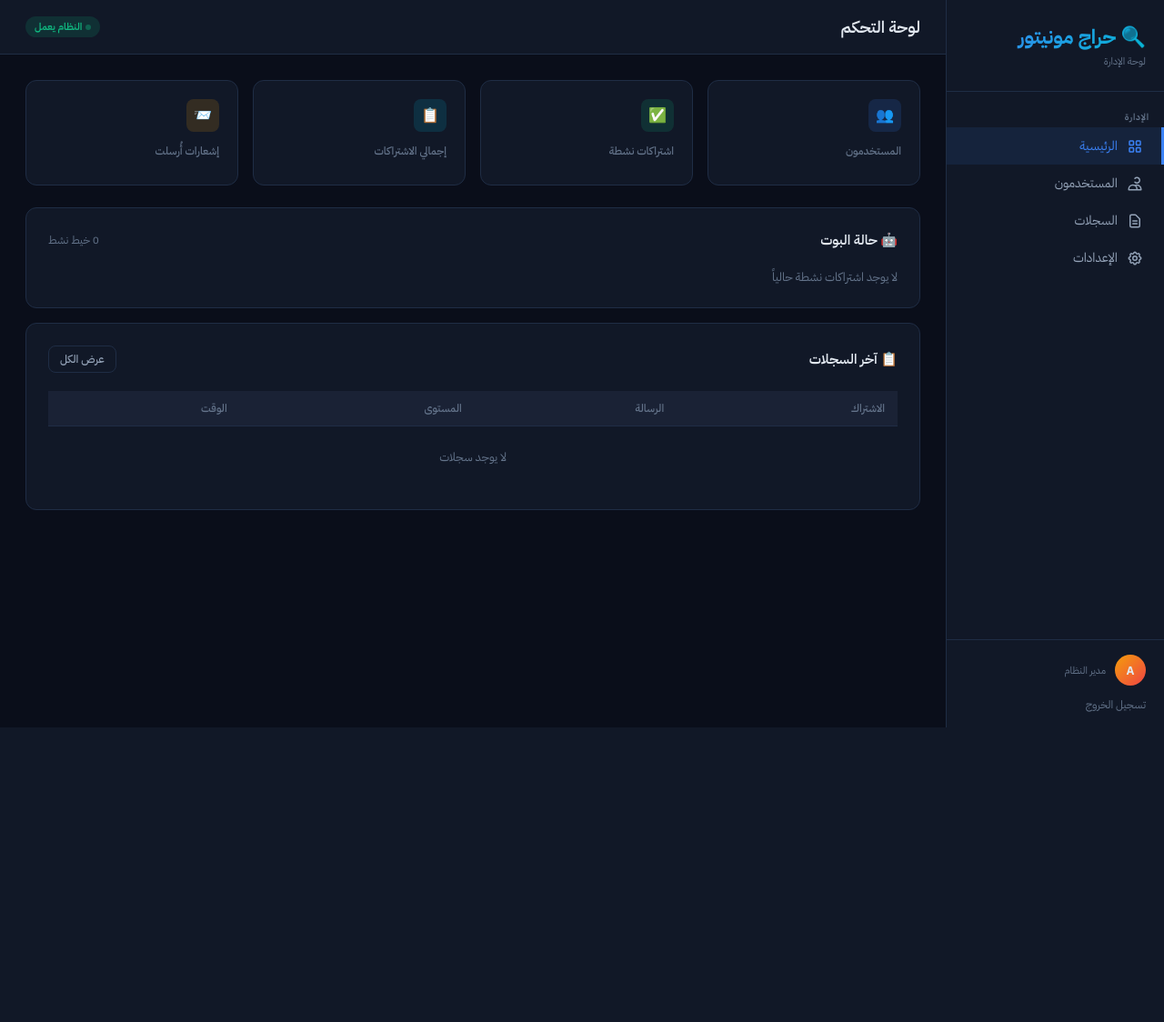
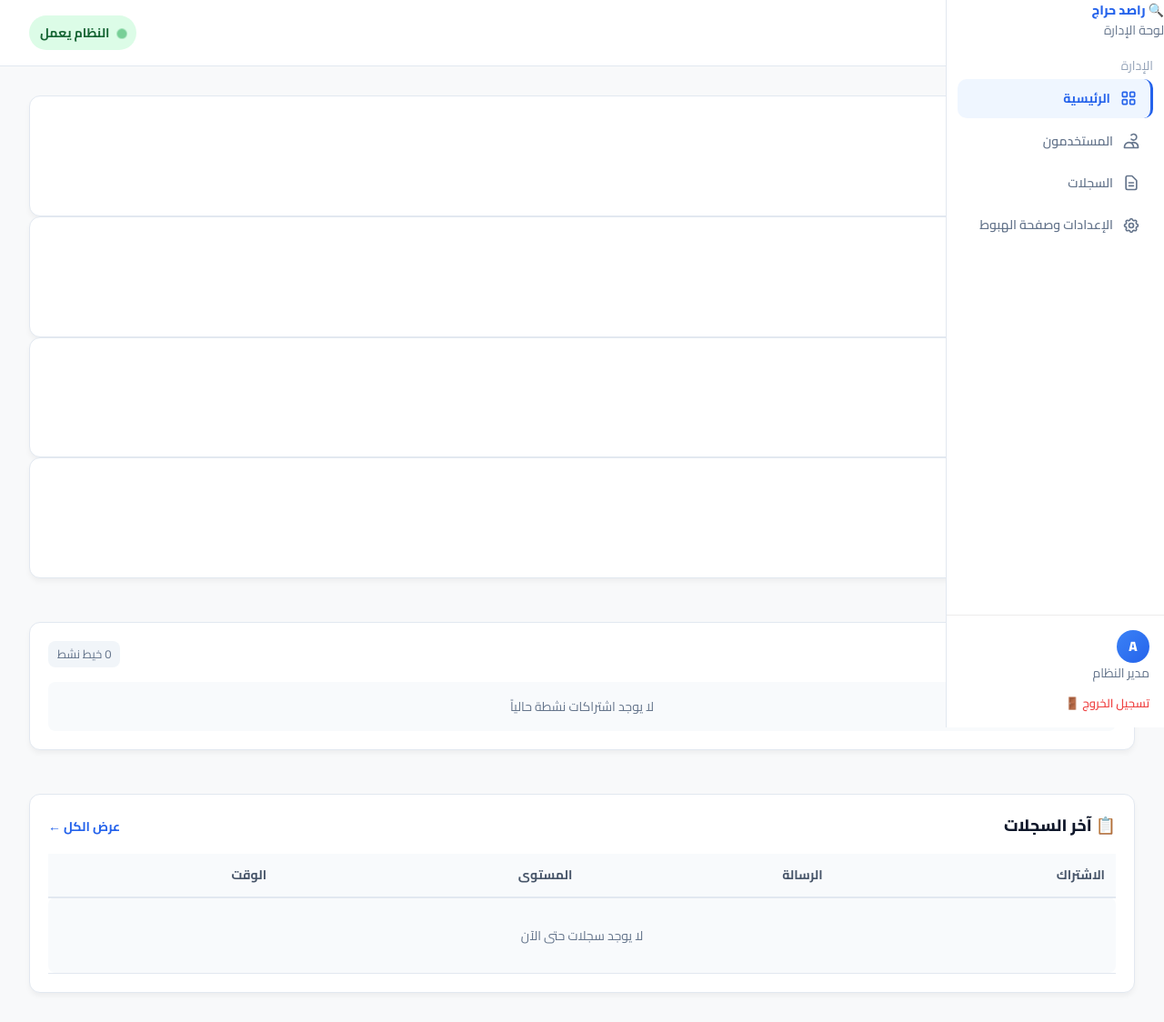
Before and after one commit to turky4500/haraj-saas, a FastAPI app: template templates/admin.html in a window 1280 px wide. Shown: the whole page at 91% size. Before the commit the page ends 800 px from the top, so only its background shows below. Run offline with FastAPI, Linux system fonts and the light colour scheme; the template is opened without the code that fills it, so the values that code supplies are empty.

Commit message:
Update admin.html

```diff
--- a/templates/admin.html
+++ b/templates/admin.html
@@ -1,40 +1,55 @@
-{% extends "base.html" %}
-{% block title %}لوحة الأدمن — حراج مونيتور{% endblock %}
+{% extends "base_light.html" %}
+{% block title %}لوحة الأدمن — راصد حراج{% endblock %}
+{% block head %}
+<link href="https://fonts.googleapis.com/css2?family=Cairo:wght@400;600;700;800&display=swap" rel="stylesheet">
+<style>
+  /* إجبار استخدام الثيم الفاتح والخط الجديد */
+  body, .layout, .sidebar, .main-content { font-family: 'Cairo', sans-serif !important; background-color: #f8f9fa; color: #1e293b; }
+  .sidebar { background: #ffffff; border-left: 1px solid #e2e8f0; }
+  .nav-item.active { background: #eff6ff; color: #2563eb; border-right: 3px solid #2563eb; }
+  .nav-item { color: #64748b; font-weight: 600; }
+  .card, .stat-card { background: #ffffff; box-shadow: 0 4px 6px -1px rgba(0, 0, 0, 0.05); border: 1px solid #e2e8f0; border-radius: 12px; }
+  .topbar { background: #ffffff; border-bottom: 1px solid #e2e8f0; }
+  .topbar-title { color: #0f172a; font-weight: 800; font-size: 20px; }
+  table th { background: #f8fafc; color: #475569; font-weight: 700; border-bottom: 2px solid #e2e8f0; }
+  table td { border-bottom: 1px solid #e2e8f0; color: #1e293b; }
+</style>
+{% endblock %}
 {% block body %}
 <div class="layout">
   <aside class="sidebar">
     <div class="sidebar-logo">
-      <div class="logo-mark">🔍 حراج مونيتور</div>
-      <div class="logo-sub">لوحة الإدارة</div>
+      <div class="logo-mark" style="color: #2563eb; font-weight: 800;">🔍 راصد حراج</div>
+      <div class="logo-sub" style="color: #64748b;">لوحة الإدارة</div>
     </div>
     <nav class="sidebar-nav">
-      <div class="nav-section">الإدارة</div>
+      <div class="nav-section" style="color: #94a3b8;">الإدارة</div>
       <a href="/admin" class="nav-item active">
-        <svg fill="none" viewBox="0 0 24 24" stroke="currentColor"><path stroke-linecap="round" stroke-linejoin="round" stroke-width="2" d="M4 5a1 1 0 011-1h4a1 1 0 011 1v4a1 1 0 01-1 1H5a1 1 0 01-1-1V5zm10 0a1 1 0 011-1h4a1 1 0 011 1v4a1 1 0 01-1 1h-4a1 1 0 01-1-1V5zM4 15a1 1 0 011-1h4a1 1 0 011 1v4a1 1 0 01-1 1H5a1 1 0 01-1-1v-4zm10 0a1 1 0 011-1h4a1 1 0 011 1v4a1 1 0 01-1 1h-4a1 1 0 01-1-1v-4z"/></svg>
+        <svg fill="none" viewBox="0 0 24 24" stroke="currentColor" width="20"><path stroke-linecap="round" stroke-linejoin="round" stroke-width="2" d="M4 5a1 1 0 011-1h4a1 1 0 011 1v4a1 1 0 01-1 1H5a1 1 0 01-1-1V5zm10 0a1 1 0 011-1h4a1 1 0 011 1v4a1 1 0 01-1 1h-4a1 1 0 01-1-1V5zM4 15a1 1 0 011-1h4a1 1 0 011 1v4a1 1 0 01-1 1H5a1 1 0 01-1-1v-4zm10 0a1 1 0 011-1h4a1 1 0 011 1v4a1 1 0 01-1 1h-4a1 1 0 01-1-1v-4z"/></svg>
         الرئيسية
       </a>
       <a href="/admin/users" class="nav-item">
-        <svg fill="none" viewBox="0 0 24 24" stroke="currentColor"><path stroke-linecap="round" stroke-linejoin="round" stroke-width="2" d="M12 4.354a4 4 0 110 5.292M15 21H3v-1a6 6 0 0112 0v1zm0 0h6v-1a6 6 0 00-9-5.197"/></svg>
+        <svg fill="none" viewBox="0 0 24 24" stroke="currentColor" width="20"><path stroke-linecap="round" stroke-linejoin="round" stroke-width="2" d="M12 4.354a4 4 0 110 5.292M15 21H3v-1a6 6 0 0112 0v1zm0 0h6v-1a6 6 0 00-9-5.197"/></svg>
         المستخدمون
       </a>
       <a href="/admin/logs" class="nav-item">
-        <svg fill="none" viewBox="0 0 24 24" stroke="currentColor"><path stroke-linecap="round" stroke-linejoin="round" stroke-width="2" d="M9 12h6m-6 4h6m2 5H7a2 2 0 01-2-2V5a2 2 0 012-2h5.586a1 1 0 01.707.293l5.414 5.414a1 1 0 01.293.707V19a2 2 0 01-2 2z"/></svg>
+        <svg fill="none" viewBox="0 0 24 24" stroke="currentColor" width="20"><path stroke-linecap="round" stroke-linejoin="round" stroke-width="2" d="M9 12h6m-6 4h6m2 5H7a2 2 0 01-2-2V5a2 2 0 012-2h5.586a1 1 0 01.707.293l5.414 5.414a1 1 0 01.293.707V19a2 2 0 01-2 2z"/></svg>
         السجلات
       </a>
       <a href="/admin/settings" class="nav-item">
-        <svg fill="none" viewBox="0 0 24 24" stroke="currentColor"><path stroke-linecap="round" stroke-linejoin="round" stroke-width="2" d="M10.325 4.317c.426-1.756 2.924-1.756 3.35 0a1.724 1.724 0 002.573 1.066c1.543-.94 3.31.826 2.37 2.37a1.724 1.724 0 001.065 2.572c1.756.426 1.756 2.924 0 3.35a1.724 1.724 0 00-1.066 2.573c.94 1.543-.826 3.31-2.37 2.37a1.724 1.724 0 00-2.572 1.065c-.426 1.756-2.924 1.756-3.35 0a1.724 1.724 0 00-2.573-1.066c-1.543.94-3.31-.826-2.37-2.37a1.724 1.724 0 00-1.065-2.572c-1.756-.426-1.756-2.924 0-3.35a1.724 1.724 0 001.066-2.573c-.94-1.543.826-3.31 2.37-2.37a1.724 1.724 0 002.572-1.065z"/><circle cx="12" cy="12" r="3" stroke-linecap="round" stroke-linejoin="round" stroke-width="2"/></svg>
-        الإعدادات
+        <svg fill="none" viewBox="0 0 24 24" stroke="currentColor" width="20"><path stroke-linecap="round" stroke-linejoin="round" stroke-width="2" d="M10.325 4.317c.426-1.756 2.924-1.756 3.35 0a1.724 1.724 0 002.573 1.066c1.543-.94 3.31.826 2.37 2.37a1.724 1.724 0 001.065 2.572c1.756.426 1.756 2.924 0 3.35a1.724 1.724 0 00-1.066 2.573c.94 1.543-.826 3.31-2.37 2.37a1.724 1.724 0 00-2.572 1.065c-.426 1.756-2.924 1.756-3.35 0a1.724 1.724 0 00-2.573-1.066c-1.543.94-3.31-.826-2.37-2.37a1.724 1.724 0 00-1.065-2.572c-1.756-.426-1.756-2.924 0-3.35a1.724 1.724 0 001.066-2.573c-.94-1.543.826-3.31 2.37-2.37a1.724 1.724 0 002.572-1.065z"/><circle cx="12" cy="12" r="3" stroke-linecap="round" stroke-linejoin="round" stroke-width="2"/></svg>
+        الإعدادات وصفحة الهبوط
       </a>
     </nav>
     <div class="sidebar-footer">
       <div class="user-badge">
-        <div class="user-avatar" style="background:linear-gradient(135deg,#f59e0b,#ef4444)">A</div>
+        <div class="user-avatar" style="background:linear-gradient(135deg,#3b82f6,#2563eb)">A</div>
         <div class="user-info">
-          <div class="user-name">{{ user.name }}</div>
-          <div class="user-role">مدير النظام</div>
+          <div class="user-name" style="color: #0f172a; font-weight: 700;">{{ user.name }}</div>
+          <div class="user-role" style="color: #64748b;">مدير النظام</div>
         </div>
       </div>
-      <a href="/logout" style="display:block;margin-top:12px;font-size:12px;color:var(--text3)">تسجيل الخروج</a>
+      <a href="/logout" style="display:block;margin-top:12px;font-size:13px;font-weight: 600;color:#ef4444;text-decoration:none;">تسجيل الخروج 🚪</a>
     </div>
   </aside>
 
@@ -42,79 +57,81 @@
     <div class="topbar">
       <div class="topbar-title">لوحة التحكم</div>
       <div class="topbar-actions">
-        <span class="badge badge-success"><span class="live-dot" style="width:6px;height:6px"></span> النظام يعمل</span>
+        <span class="badge badge-success" style="background: #dcfce7; color: #166534; padding: 6px 12px; border-radius: 50px; font-weight: 700;"><span class="live-dot" style="width:8px;height:8px;background:#16a34a;display:inline-block;border-radius:50%;margin-left:6px;"></span> النظام يعمل</span>
       </div>
     </div>
     <div class="page-body">
 
-      <!-- إحصائيات -->
       <div class="stats-grid">
-        <div class="stat-card">
-          <div class="stat-icon" style="background:rgba(59,130,246,.15)">👥</div>
-          <div class="stat-label">المستخدمون</div>
-          <div class="stat-value" style="color:var(--accent)">{{ stats.users }}</div>
+        <div class="stat-card" style="padding: 20px;">
+          <div class="stat-icon" style="background:#eff6ff; font-size: 24px; padding: 10px; border-radius: 10px; display: inline-block;">👥</div>
+          <div class="stat-label" style="color: #64748b; margin-top: 10px; font-weight: 600;">المستخدمون</div>
+          <div class="stat-value" style="color: #0f172a; font-size: 28px; font-weight: 800;">{{ stats.users }}</div>
         </div>
-        <div class="stat-card">
-          <div class="stat-icon" style="background:rgba(16,185,129,.15)">✅</div>
-          <div class="stat-label">اشتراكات نشطة</div>
-          <div class="stat-value" style="color:var(--success)">{{ stats.active }}</div>
+        <div class="stat-card" style="padding: 20px;">
+          <div class="stat-icon" style="background:#dcfce7; font-size: 24px; padding: 10px; border-radius: 10px; display: inline-block;">✅</div>
+          <div class="stat-label" style="color: #64748b; margin-top: 10px; font-weight: 600;">اشتراكات نشطة</div>
+          <div class="stat-value" style="color: #16a34a; font-size: 28px; font-weight: 800;">{{ stats.active }}</div>
         </div>
-        <div class="stat-card">
-          <div class="stat-icon" style="background:rgba(6,182,212,.15)">📋</div>
-          <div class="stat-label">إجمالي الاشتراكات</div>
-          <div class="stat-value">{{ stats.subs }}</div>
+        <div class="stat-card" style="padding: 20px;">
+          <div class="stat-icon" style="background:#fef3c7; font-size: 24px; padding: 10px; border-radius: 10px; display: inline-block;">📋</div>
+          <div class="stat-label" style="color: #64748b; margin-top: 10px; font-weight: 600;">إجمالي الاشتراكات</div>
+          <div class="stat-value" style="color: #0f172a; font-size: 28px; font-weight: 800;">{{ stats.subs }}</div>
         </div>
-        <div class="stat-card">
-          <div class="stat-icon" style="background:rgba(245,158,11,.15)">📨</div>
-          <div class="stat-label">إشعارات أُرسلت</div>
-          <div class="stat-value" style="color:var(--warning)">{{ stats.sent }}</div>
+        <div class="stat-card" style="padding: 20px;">
+          <div class="stat-icon" style="background:#fce7f3; font-size: 24px; padding: 10px; border-radius: 10px; display: inline-block;">📨</div>
+          <div class="stat-label" style="color: #64748b; margin-top: 10px; font-weight: 600;">إشعارات أُرسلت</div>
+          <div class="stat-value" style="color: #e11d48; font-size: 28px; font-weight: 800;">{{ stats.sent }}</div>
         </div>
       </div>
 
-      <!-- حالة البوت -->
-      <div class="card" style="margin-bottom:16px">
-        <div class="card-header">
-          <div class="card-title">🤖 حالة البوت</div>
-          <span style="font-size:12px;color:var(--text3)">{{ bot_status|length }} خيط نشط</span>
+      <div class="card" style="margin-bottom:24px; margin-top: 24px; padding: 20px;">
+        <div class="card-header" style="display: flex; justify-content: space-between; align-items: center; margin-bottom: 16px;">
+          <div class="card-title" style="font-size: 18px; font-weight: 800; color: #0f172a;">🤖 حالة البوت</div>
+          <span style="font-size:13px;color:#64748b; background: #f1f5f9; padding: 4px 10px; border-radius: 8px;">{{ bot_status|length }} خيط نشط</span>
         </div>
         {% if bot_status %}
-        <div style="display:flex;flex-wrap:wrap;gap:8px">
+        <div style="display:flex;flex-wrap:wrap;gap:10px">
           {% for sid, alive in bot_status.items() %}
-          <span class="badge {% if alive %}badge-success{% else %}badge-gray{% endif %}">
-            اشتراك #{{ sid }}: {% if alive %}يعمل{% else %}متوقف{% endif %}
+          <span class="badge" style="padding: 8px 12px; border-radius: 8px; font-weight: 600; font-size: 13px; {% if alive %}background: #dcfce7; color: #166534;{% else %}background: #f1f5f9; color: #64748b;{% endif %}">
+            اشتراك #{{ sid }}: {% if alive %}يعمل 🟢{% else %}متوقف ⚪{% endif %}
           </span>
           {% endfor %}
         </div>
         {% else %}
-        <p style="font-size:13px;color:var(--text3)">لا يوجد اشتراكات نشطة حالياً</p>
+        <p style="font-size:14px;color:#64748b; background: #f8fafc; padding: 16px; border-radius: 8px; text-align: center;">لا يوجد اشتراكات نشطة حالياً</p>
         {% endif %}
       </div>
 
-      <!-- آخر السجلات -->
-      <div class="card">
-        <div class="card-header">
-          <div class="card-title">📋 آخر السجلات</div>
-          <a href="/admin/logs" class="btn btn-ghost btn-sm">عرض الكل</a>
+      <div class="card" style="padding: 20px;">
+        <div class="card-header" style="display: flex; justify-content: space-between; align-items: center; margin-bottom: 16px;">
+          <div class="card-title" style="font-size: 18px; font-weight: 800; color: #0f172a;">📋 آخر السجلات</div>
+          <a href="/admin/logs" class="btn btn-ghost btn-sm" style="color: #2563eb; font-weight: 700; text-decoration: none;">عرض الكل ←</a>
         </div>
-        <div class="table-wrap">
-          <table>
+        <div class="table-wrap" style="overflow-x: auto;">
+          <table style="width: 100%; border-collapse: collapse; text-align: right;">
             <thead>
-              <tr><th>الاشتراك</th><th>الرسالة</th><th>المستوى</th><th>الوقت</th></tr>
+              <tr>
+                <th style="padding: 12px;">الاشتراك</th>
+                <th style="padding: 12px;">الرسالة</th>
+                <th style="padding: 12px;">المستوى</th>
+                <th style="padding: 12px;">الوقت</th>
+              </tr>
             </thead>
             <tbody>
               {% for log in recent_logs %}
               <tr>
-                <td>{{ log.sub_name or '#' ~ log.subscription_id }}</td>
-                <td style="max-width:400px;overflow:hidden;text-overflow:ellipsis;white-space:nowrap">{{ log.message }}</td>
-                <td>
-                  {% if log.level == 'error' %}<span class="badge badge-danger">خطأ</span>
-                  {% elif log.level == 'warning' %}<span class="badge badge-warning">تحذير</span>
-                  {% else %}<span class="badge badge-info">معلومة</span>{% endif %}
+                <td style="padding: 12px; font-weight: 600;">{{ log.sub_name or '#' ~ log.subscription_id }}</td>
+                <td style="padding: 12px; max-width:400px;overflow:hidden;text-overflow:ellipsis;white-space:nowrap">{{ log.message }}</td>
+                <td style="padding: 12px;">
+                  {% if log.level == 'error' %}<span style="background: #fee2e2; color: #991b1b; padding: 4px 8px; border-radius: 6px; font-size: 12px; font-weight: 700;">خطأ</span>
+                  {% elif log.level == 'warning' %}<span style="background: #fef9c3; color: #854d0e; padding: 4px 8px; border-radius: 6px; font-size: 12px; font-weight: 700;">تحذير</span>
+                  {% else %}<span style="background: #e0f2fe; color: #075985; padding: 4px 8px; border-radius: 6px; font-size: 12px; font-weight: 700;">معلومة</span>{% endif %}
                 </td>
-                <td style="font-size:12px;color:var(--text3)">{{ log.created_at[:16] }}</td>
+                <td style="padding: 12px; font-size:13px;color:#64748b;" dir="ltr">{{ log.created_at[:16] }}</td>
               </tr>
               {% else %}
-              <tr><td colspan="4" style="text-align:center;color:var(--text3);padding:24px">لا يوجد سجلات</td></tr>
+              <tr><td colspan="4" style="text-align:center;color:#64748b;padding:30px; background: #f8fafc; border-radius: 8px;">لا يوجد سجلات حتى الآن</td></tr>
               {% endfor %}
             </tbody>
           </table>
```
